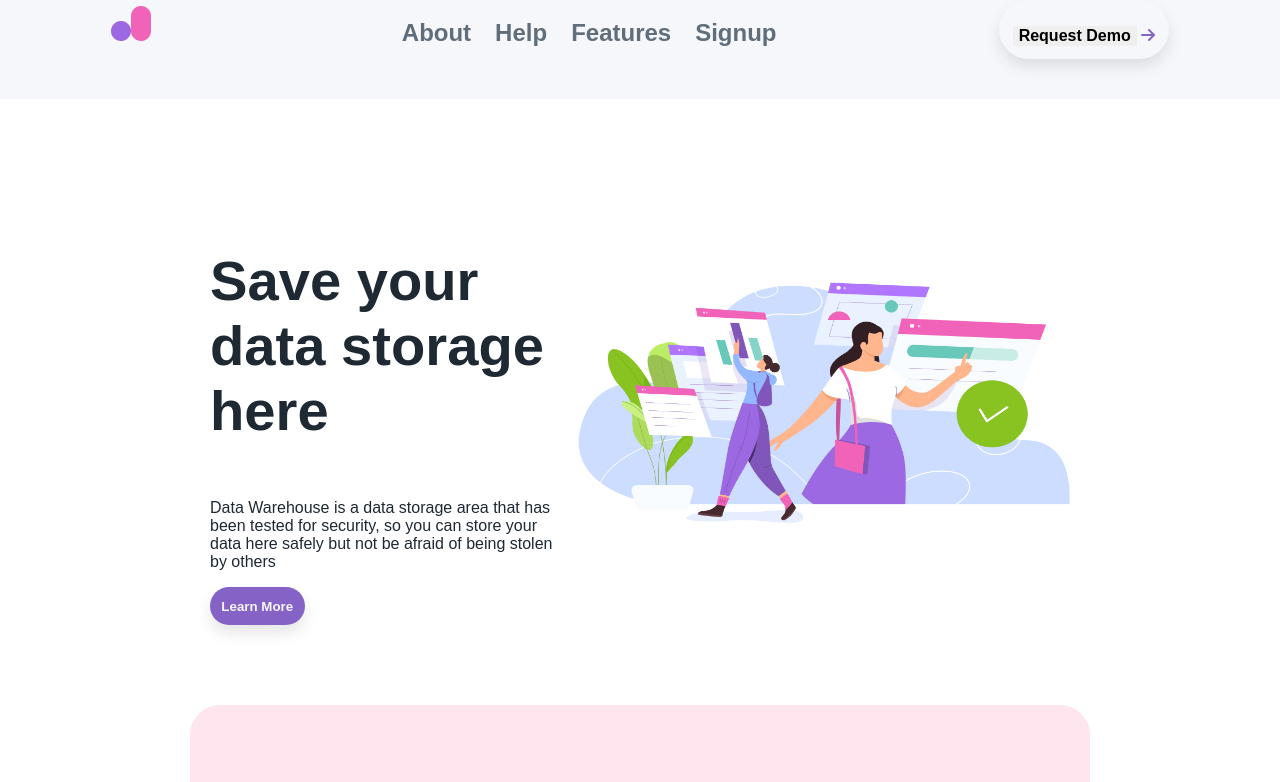
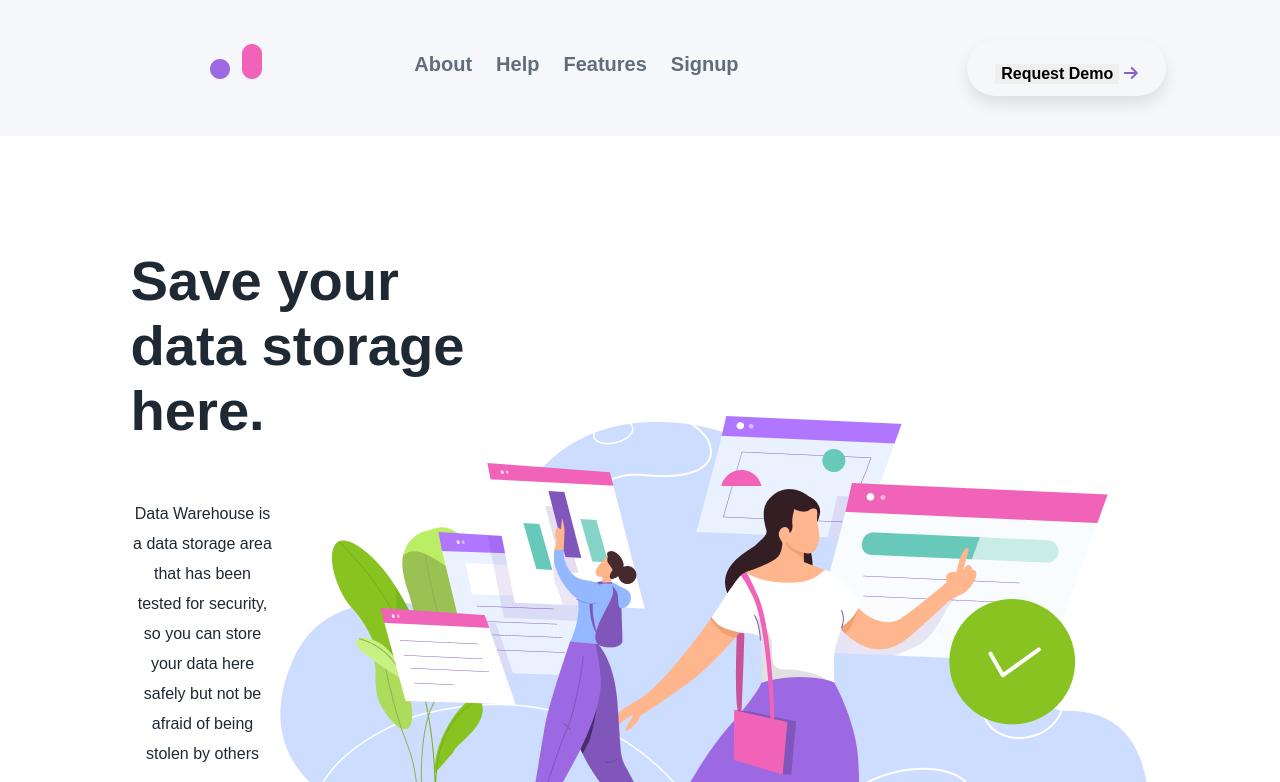
Before and after one commit to timegated/clickup, a website built with webpack: page src/index.html in a window 1280 px wide. Shown: the top 782 px of the page. Built offline with nearby package versions, Linux system fonts and the light colour scheme.

Commit message:
Finalizing hero section

```diff
--- a/src/css/components/_button.scss
+++ b/src/css/components/_button.scss
@@ -1,8 +1,21 @@
 .btn {
   @include clickup-btn(_palette(pinkld));
+  color: _palette(bg);
+  padding-left: 1.75rem;
+  padding-right: 1.75rem;
+  padding-top: 0;
+  padding-bottom: 0;
 }
 
 .header-btn {
   color: _palette(bg);
+  padding: 0 2.75rem;
   @include clickup-btn(_palette(purpledark));
+  font-size: _fontsize(xxlarge);
+  @include respond-to('xs') {
+    font-size: _fontsize(large);
+  }
+  @include respond-to('md') {
+    font-size: _fontsize(large);
+  }
 }
--- /dev/null
+++ b/src/css/components/_logo.scss
@@ -0,0 +1,7 @@
+.logo {
+  display: flex;
+  align-items: baseline;
+  &__image--two {
+    margin-left: 0.75rem;
+  }
+}
--- a/src/css/layout/_footer.scss
+++ b/src/css/layout/_footer.scss
@@ -1,5 +1,5 @@
 .footer {
-  position: relative;
+  // position: relative;
   display: flex;
   flex-direction: column;
   margin-bottom: 3rem;
@@ -30,6 +30,7 @@
 
     button {
       border: 0;
+      font-weight: _fontweight(bolder);
     }
   }
   .footer__bottom {
@@ -37,9 +38,41 @@
     padding: 6rem;
     display: flex;
     justify-content: space-around;
+    margin-left: 6rem;
+    margin-right: 6rem;
+    .footer__logo{
+      display: flex;
+      align-items: baseline;
+
+
+      h3 {
+        margin-left: 1.25rem;
+      }
+    }
     .footer__info {
       display: flex;
       flex-direction: column;
+
+      .footer__address {
+        display: flex;
+        flex-direction: column;
+
+        &:first-child {
+          margin-bottom: 1.25rem;
+        }
+        span {
+          line-height: 30px;
+        }
+      }
+
+      .footer__email {
+        display: flex;
+        flex-direction: column;
+
+        span {
+          line-height: 30px;
+        }
+      }
     }
     .column {
       display: flex;
--- a/src/css/layout/_hero.scss
+++ b/src/css/layout/_hero.scss
@@ -2,28 +2,58 @@
   display: flex;
   flex-direction: column;
   justify-content: center;
+  margin-top: 30vh;
+
+  @include respond-to('md') {
+    margin-top: 5rem;
+  }
 
   .hero__area--one {
     display: flex;
     flex-direction: column;
     justify-content: center;
     align-items: center;
+
+
+  .hero__img--container {
+    max-width: 100%;
+
     @include respond-to('md') {
-      flex-direction: row;
+      margin-left: -250px;
+      margin-bottom: -250px;
+    }
+  }
+  .hero__copy {
+    max-width: 100%;
+    text-align: center;
+    &--title {
+      font-size:_fontsize(title);
+        @include respond-to('md') {
+        }
     }
 
-  .hero__copy {
-    max-width: 100%;
-
-    &--title {
-      font-size: 48px;
+    &--text {
+      font-size: _fontsize(xxlarge);
+      font-weight: _fontweight(regular);
+      line-height: 50px;
+      margin-top: 0;
+      text-align: center;
+      @include respond-to('md') {
+        font-size: _fontsize(reg);
+        line-height: 30px;
+        margin-bottom: 2.5rem;
+        margin-right: 15rem;
+      }
     }
 
     @include respond-to('md') {
-      max-width: 30%
+      max-width: 30%;
+      text-align: left;
     }
   }
-
+  @include  respond-to('md') {
+    flex-direction: row;
+  }
   }
 
   .hero__area--two {
--- a/src/css/layout/_navbar.scss
+++ b/src/css/layout/_navbar.scss
@@ -6,20 +6,14 @@
   background-color: _palette(bg);
   z-index: 1000;
   padding-bottom: 2.5rem;
+  padding-top: 2.5rem;
 
   &__container {
   display: flex;
   flex-direction: column;
-  justify-content: center;
+  justify-content: baseline;
   align-items: baseline;
-  .logo {
-    &__image--one {
-      margin-right: 0.25rem;
-    }
-    &__image--two {
-      margin-left: 1.25rem;
-    }
-  }
+
   .btn__container--navigation {
     @include clickup-btn(_palette(bg));
   }
@@ -43,18 +37,26 @@
       margin-left: 1.5rem;
     }
     li > a {
-      font-size: _fontsize(xlarge);
+      font-size: _fontsize(xxlarge);
+      line-height: 30px;
     }
   }
   @include respond-to('xs') {
     flex-direction: row;
     justify-content: space-around;
+    .navigation__inner {
+      display: flex;
+      align-items: center;
+      margin-left: 6rem;
+    }
     ul {
+      margin-left: 8rem;
       flex-direction: row;
-
+      li > a {
+        line-height: none;
+        font-size: _fontsize(large);
+      }
     }
   }
   }
-
-
 }
--- a/src/css/layout/_slider.scss
+++ b/src/css/layout/_slider.scss
@@ -5,6 +5,8 @@
   display: flex;
   flex-direction: column;
   box-shadow: 0px 8px 0.5rem _palette(purpledark);
+  max-width: 100%;
+
   h2 {
     color: _palette(bg);
     padding: 0 2rem;
--- a/src/css/libs/_demobtn.scss
+++ b/src/css/libs/_demobtn.scss
@@ -1,8 +1,8 @@
 @mixin clickup-btn($bg) {
   border-radius: _border(rounded_large);
-  padding: 0.85em;
+  padding: 0.75rem 1.75rem;
   border: 0;
   background-color: $bg;
   box-shadow: 0px 8px 15px rgba(0, 0, 0, 0.1);
-  font-weight: 600;
+  font-weight: _fontweight(regular);
 }
--- a/src/css/libs/_vars.scss
+++ b/src/css/libs/_vars.scss
@@ -39,5 +39,6 @@ $fontsize: (
   reg: 1rem,
   large: 1.25rem,
   xlarge: 1.50rem,
-  xxlarge: 2rem
+  xxlarge: 2rem,
+  title: 3rem,
 );
--- a/src/css/main.scss
+++ b/src/css/main.scss
@@ -18,6 +18,7 @@
 @import 'layout/navbar';
 
 // Components
+@import 'components/logo';
 @import 'components/button';
 @import 'components/herocard';
 @import 'components/featurebutton';
--- a/src/css/page/_base.scss
+++ b/src/css/page/_base.scss
@@ -1,15 +1,3 @@
-:root {
-  font-size: 0.75em;
-
-  @include respond-to('sm') {
-    font-size: .875rem;
-  }
-
-  @include respond-to('md') {
-    font-size: 1rem;
-  }
-}
-
 html, body, *:before, *:after {
   box-sizing: border-box;
   margin: 0;
@@ -22,7 +10,7 @@ html, body {
 };
 
 main {
-  max-width: 1200px;
+  max-width: 1800px;
   margin: 12rem auto;
 }
 
--- a/src/index.html
+++ b/src/index.html
@@ -11,6 +11,7 @@
 <body>
   <nav class="navigation">
     <div class="navigation__container">
+      <div class="navigation__inner">
         <div class="logo">
           <div class="logo__image--one">
           </div>
@@ -23,6 +24,7 @@
           <li><a href="#">Features</a></li>
           <li><a href="#">Signup</a></li>
         </ul>
+      </div>
       <div class="btn__container--navigation">
         <button class="demo-btn">Request Demo</button>
         <span class="fas fa-arrow-right purple"></span>
@@ -35,7 +37,7 @@
       <div class="hero__area--one">
         <section class="hero__copy">
           <div class="hero__copy--title">
-            <h1>Save your data storage here</h1>
+            <h1>Save your data storage here.</h1>
           </div>
           <article class="hero__copy--text">
             <p>Data Warehouse is a data storage area that has been tested for security,
@@ -107,19 +109,26 @@
     <section class="footer__bottom">
       <div class="column">
         <div class="footer__logo">
+          <div class="logo">
+            <div class="footer__image--one logo__image--one">
+            </div>
+            <div class="footer__image--two logo__image--two">
+            </div>
+          </div>
           <h3>Data Warehouse</h3>
         </div>
         <div class="footer__info">
           <div class="footer__address">
-
-          </div>
             <span>Warehouse Society, 234</span>
             <span>Bahagia Ave Street PRBW 29281</span>
+          </div>
+          <div class="footer__email">
             <span>info@warehouse.project</span>
             <span>1-232-3434 (Main)</span>
           </div>
         </div>
-      <div class="column">
+      </div>
+      <div class="column about">
         <h5>About</h5>
         <ul>
           <li><a href="#">Profile</a></li>
@@ -128,7 +137,7 @@
           <li><a href="#">DW News</a></li>
         </ul>
       </div>
-      <div class="column">
+      <div class="column help">
         <h5>Help</h5>
         <ul>
           <li><a href="#">Support</a></li>
@@ -138,15 +147,13 @@
           <li><a href="#">Q&#38;A</a></li>
         </ul>
       </div>
-      <div class="column">
+      <div class="column social">
         <h5>Social</h5>
         <ul class="row">
           <li><a href="#"><i class="fab fa-twitter"></i></a></li>
           <li><a href="#"><i class="fab fa-facebook"></i></a></li>
           <li><a href="#"><i class="fab fa-instagram"></i></a></li>
         </ul>
-
-
       </div>
     </section>
   </footer>
--- a/src/js/container.js
+++ b/src/js/container.js
@@ -15,6 +15,8 @@ const container = {
     sliderContainer: document.querySelector('.slider__container'),
     logoImageOne: document.querySelector('.logo__image--one'),
     logoImageTwo: document.querySelector('.logo__image--two'),
+    footerImageOne: document.querySelector('.footer__image--one'),
+    footerImageTwo: document.querySelector('.footer__image--two'),
     next: document.querySelector('.next'),
     prev: document.querySelector('.previous')
   },
--- a/src/js/index.js
+++ b/src/js/index.js
@@ -13,10 +13,12 @@ import '../css/main.scss';
 // used to generate dom elements
 const { targets, features, slides } = container;
 // hero images
-imageHandler(targets.heroImgContainer, heroImg, 500, 250);
+imageHandler(targets.heroImgContainer, heroImg, 885, 468);
 imageHandler(targets.heroCardImg, cardImg, 250, 250);
 imageHandler(targets.logoImageOne, logo1, 20, 20);
-imageHandler(targets.logoImageOne, logo2, 20, 35);
+imageHandler(targets.logoImageTwo, logo2, 20, 35);
+imageHandler(targets.footerImageOne, logo1, 20, 20);
+imageHandler(targets.footerImageTwo, logo2, 20, 35);
 // feature grid
 featureHandler(targets.featureGrid, features);
 
```
Lines whose indentation alone changed are shown as unchanged.
